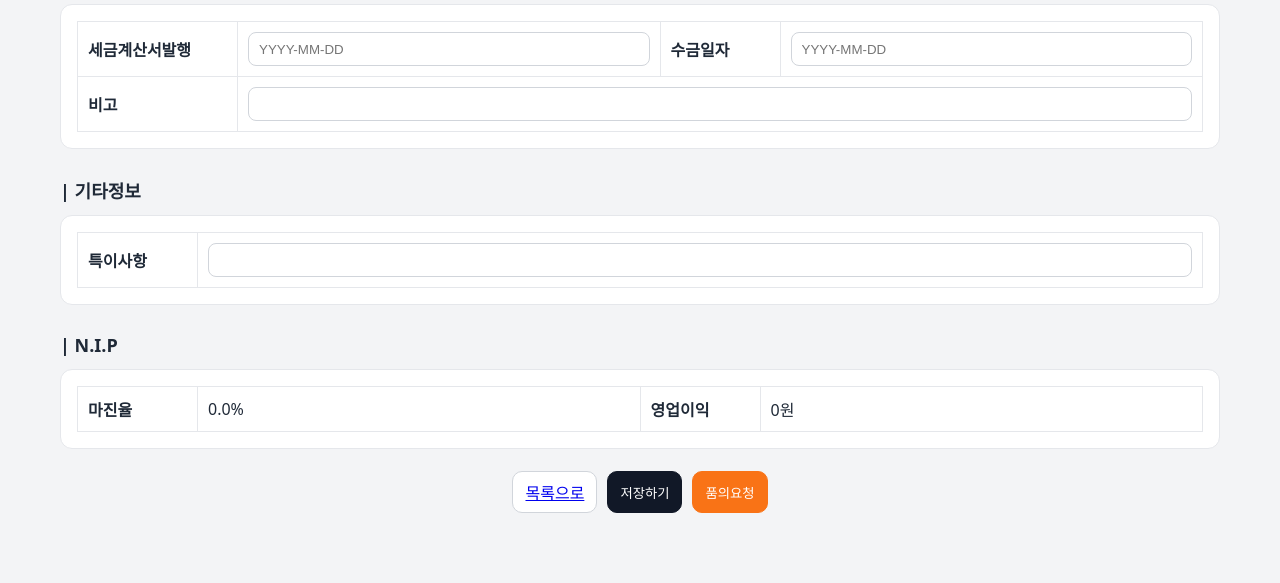
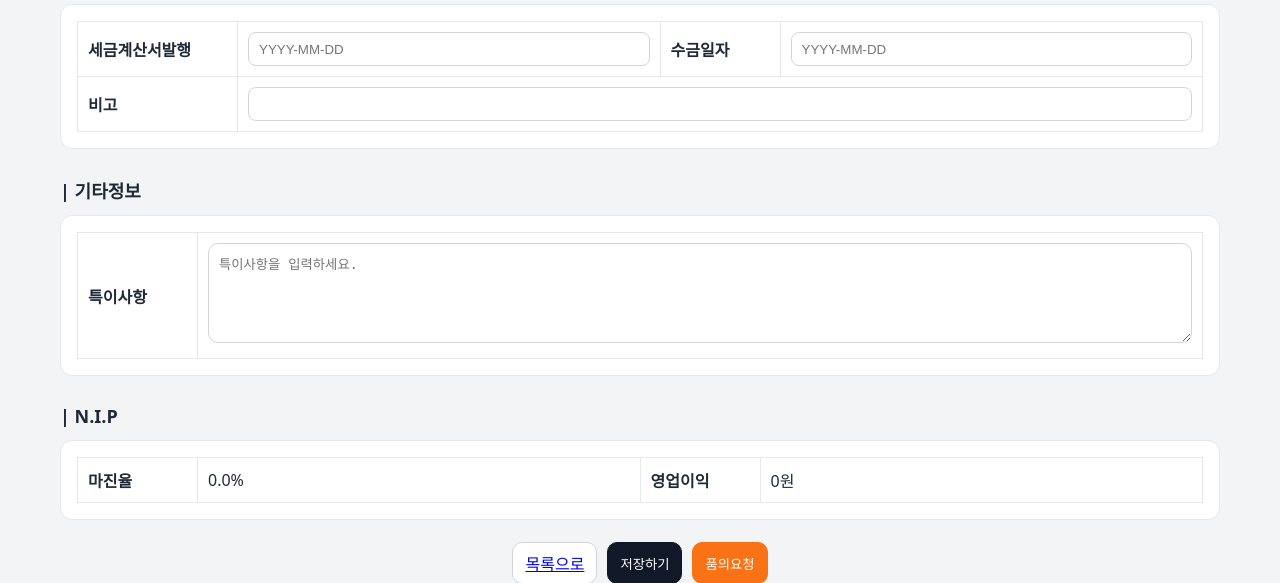
Before and after one commit to jmy051103/Expense_Management_System, a Django app: page /expenses/contracts/add/ in a window 1280 px wide. Shown: the part 1594-2177 px from the top of the page. Run offline with Django 5.2, Linux system fonts and the light colour scheme; the visitor is signed in with stand-in values (Sample User, id 1); data comes from the database, SQL or seed files in the repository; lists and menus that the app fills with data are empty.

Commit message:
fixed the size of the input box

```diff
--- a/templates/add_contract.html
+++ b/templates/add_contract.html
@@ -371,8 +371,12 @@
             <tbody>
               <tr>
                 <th>특이사항</th>
-                <td><input class="inp" name="special_note" value="{% if is_edit %}{{ contract.special_note }}{% endif %}"></td>
+                <td>
+                  <textarea class="ta" name="special_note" rows="5" placeholder="특이사항을 입력하세요."
+                    >{% if is_edit %}{{ contract.special_note }}{% endif %}</textarea>
+                </td>
               </tr>
+
             </tbody>
           </table>
         </section>
```
